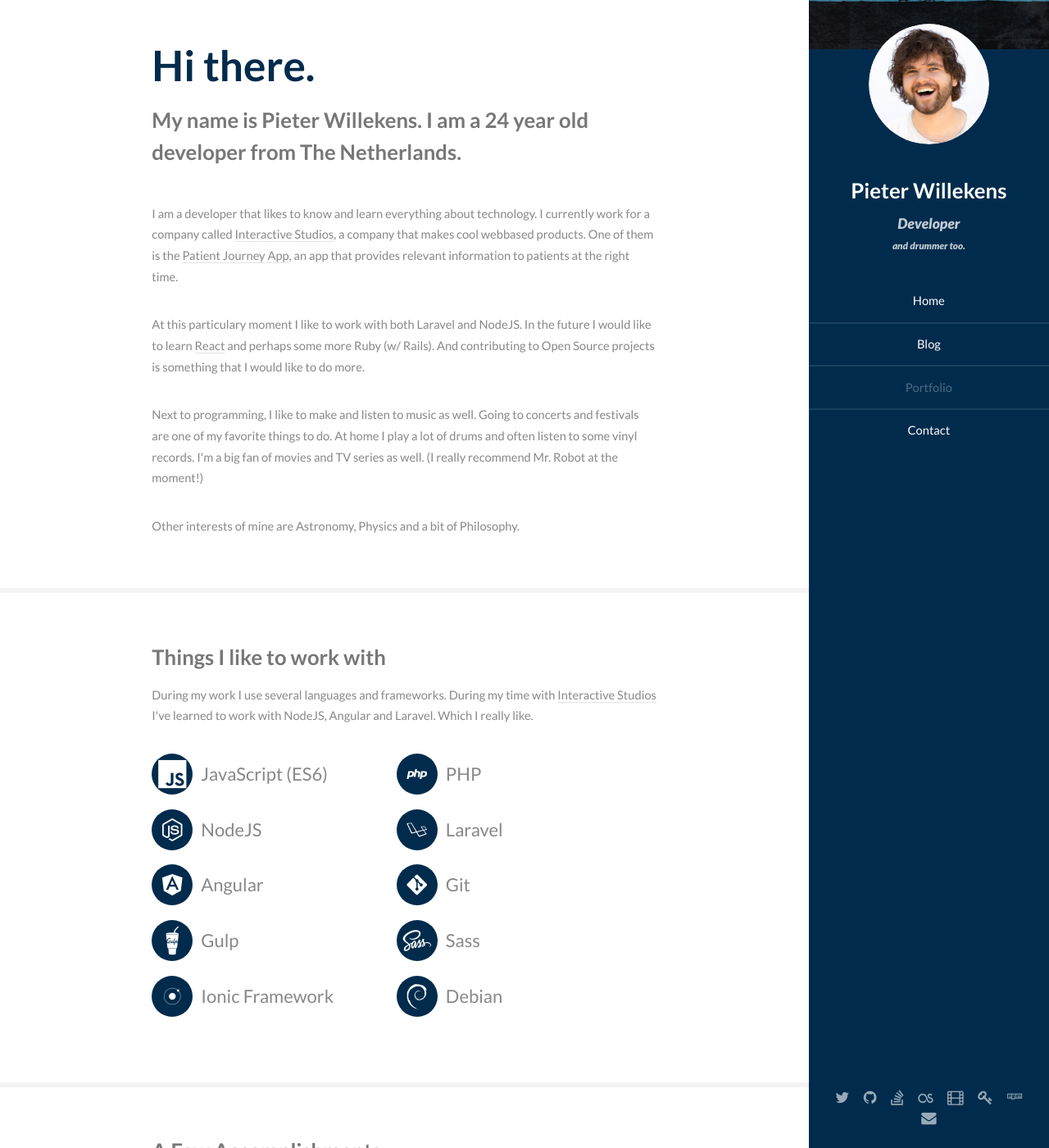
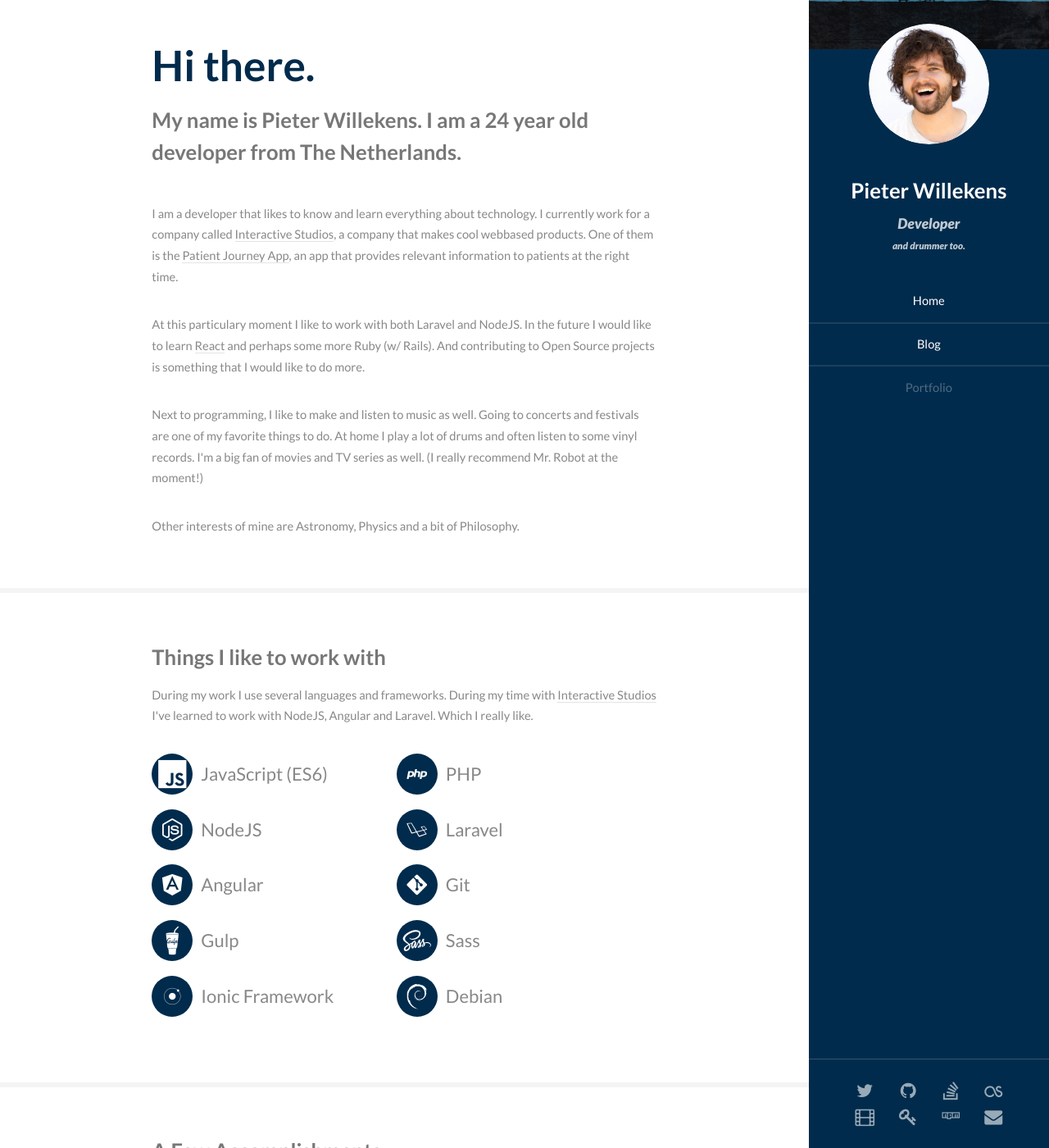
Before and after one commit to pataar/website-archived, a Jekyll site: the page built from index.html, in a window 1280 px wide and 1400 px high, scrolled down 238 px. Shown: the whole window at 82% size. Built offline with Jekyll 4.4.1, drawn with Linux system fonts in a browser that asks for light colours.

Commit message:
Update sidebar

```diff
--- a/_includes/header.html
+++ b/_includes/header.html
@@ -11,20 +11,21 @@
                 <li><a href="{{ site.baseurl }}/">Home</a></li>
                 <li title="Coming soon"><a href="{{ site.baseurl }}/blog">Blog</a></li>
                 <li title="Coming soon" class="disabled"><a href="{{ site.baseurl }}/#">Portfolio</a></li>
-                <li><a href="{{ site.baseurl }}/contact">Contact</a></li>
-            </ul>
+                <!--<li><a href="{{ site.baseurl }}/contact">Contact</a></li></ul>-->
         </nav>
         <footer>
-            <ul class="icons">
-                <li><a href="https://twitter.com/{{site.twitter_username}}" class="icon fa fa-twitter"><span class="label">Twitter</span></a></li>
-                <li><a href="https://github.com/{{site.github_username}}" class="icon fa fa-github"><span class="label">Github</span></a></li>
-                <li><a href="https://stackoverflow.com/users/3173382/pataar" class="icon fa fa-stack-overflow"><span class="label">Stack Overflow</span></a></li>
-                <li><a href="https://www.last.fm/user/{{site.lastfm_username}}" class="icon fa fa-lastfm"><span class="label">last.fm</span></a></li>
-
-                <li><a href="https://www.trakt.tv/user/{{site.trakt_username}}" class="icon fa fa-film"><span class="label">trakt.tv</span></a></li>
-                <li><a href="https://keybase.io/{{site.github_username}}" class="icon fa fa-key"><span class="label">keybase</span></a></li>
-                <li><a href="https://npmjs.com/~{{site.github_username}}" class="icon devicons devicons-npm"><span class="label">NPM</span></a></li>
-                <li><a href="mailto:site@pieterwillekens.nl" class="icon fa fa-envelope"><span class="label">Email</span></a></li>
-            </ul>
+            <table class="icons">
+                <tr><td><a href="https://twitter.com/{{site.twitter_username}}" class="icon fa fa-twitter"><span class="label">Twitter</span></a></td>
+                <td><a href="https://github.com/{{site.github_username}}" class="icon fa fa-github"><span class="label">Github</span></a></td>
+                <td><a href="https://stackoverflow.com/users/3173382/pataar" class="icon fa fa-stack-overflow"><span class="label">Stack Overflow</span></a></td>
+                <td><a href="https://www.last.fm/user/{{site.lastfm_username}}" class="icon fa fa-lastfm"><span class="label">last.fm</span></a></td>
+                </tr>
+                <tr>
+                <td><a href="https://www.trakt.tv/user/{{site.trakt_username}}" class="icon fa fa-film"><span class="label">trakt.tv</span></a></td>
+                <td><a href="https://keybase.io/{{site.github_username}}" class="icon fa fa-key"><span class="label">keybase</span></a></td>
+                <td><a href="https://npmjs.com/~{{site.github_username}}" class="icon devicons devicons-npm"><span class="label">NPM</span></a></td>
+                <td><a href="mailto:site@pieterwillekens.nl" class="icon fa fa-envelope"><span class="label">Email</span></a></td>
+                </tr>
+            </table>
         </footer>
     </section>
--- a/_sass/_base.scss
+++ b/_sass/_base.scss
@@ -156,11 +156,11 @@ section, article {
 
 header {
 	#header & {
-		background-image: url('../images/banner.jpg');
-		background-position:  left -40px;
-		background-repeat: no-repeat;
-		background-size: 100% auto;
-		background-color: #012B4C;
+		background-image:      url('../images/banner.jpg');
+		background-position:   left -40px;
+		background-repeat:     no-repeat;
+		background-size:       100% auto;
+		background-color:      #012b4c;
 		background-attachment: fixed;
 	}
 	p {
@@ -537,7 +537,7 @@ ul {
 		list-style:   none;
 		padding-left: 0;
 
-		li {
+		td {
 			display: inline-block;
 			padding: 0 0.5em 0 0.5em;
 
@@ -904,12 +904,22 @@ input[type="button"],
 		position: absolute;
 		width:    100%;
 
+		border-top: rgba(255,255,255,.2) 1px solid;
+
+
 		.icons {
-			margin: 0;
-
-			li {
-				a {
-					color: $color-header-fg-light;
+			margin: 0 auto;
+			width:70%;
+			tr {
+				background: none;
+				border:0;
+				td {
+					padding:0;
+					a {
+						padding:5px 15px;
+						font-size:22px;
+						color: $color-header-fg-light;
+					}
 				}
 			}
 		}
@@ -980,17 +990,17 @@ input[type="button"],
 
 #one {
 	&:before {
-		background-image: url('../images/banner.jpg');
-		background-position:  left -40px;
-		background-repeat: no-repeat;
-		background-size: 100% auto;
-		background-color: #012B4C;
+		background-image:      url('../images/banner.jpg');
+		background-position:   left -40px;
+		background-repeat:     no-repeat;
+		background-size:       100% auto;
+		background-color:      #012b4c;
 		background-attachment: fixed;
 
-		content:             '';
-		display:             block;
-		height:              15em;
-		width:               100%;
+		content:               '';
+		display:               block;
+		height:                15em;
+		width:                 100%;
 	}
 }
 
```
